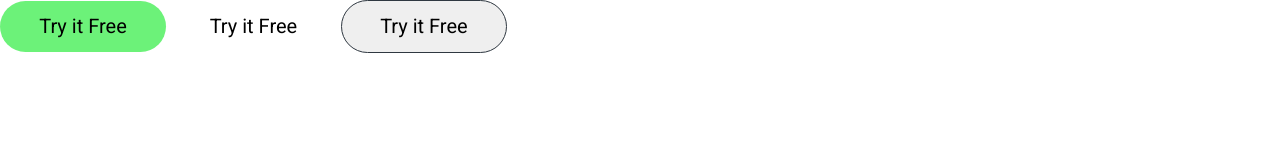
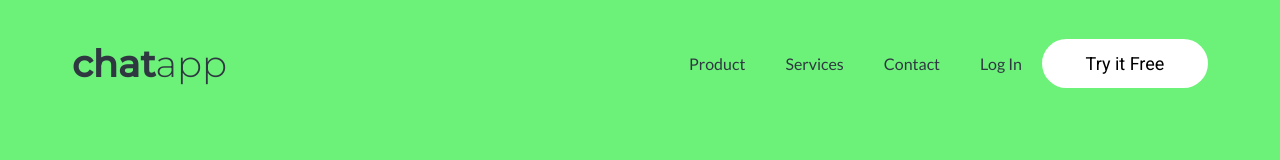
Before and after one commit to karl-george/Chatapp, a plain HTML site: page index.html in a window 1280 px wide. Drawn offline with Linux system fonts and the light colour scheme.

Commit message:
Working on nav bar

```diff
--- a/css/styles.css
+++ b/css/styles.css
@@ -52,10 +52,12 @@ h3 {
 /* Containers & Grid */
 .outer-container {
   max-width: 1440px;
+  margin: 0 auto;
 }
 
 .inner-container {
   max-width: 1156px;
+  margin: 0 auto;
 }
 
 /* Links & Lists */
@@ -98,9 +100,14 @@ ul {
   border: 1px solid var(--color-text);
 }
 
+.btn-nav {
+  padding: 1.1rem 2.8rem;
+  font-size: 1.8rem;
+}
+
 /* Information Block */
 
-.info-block {
+/* .info-block {
   cursor: pointer;
 }
 
@@ -108,6 +115,59 @@ ul {
   font-size: 1.8rem;
   width: 100%;
   margin: 0;
+}
+
+
+
+@media screen and (min-width: 768px) {
+  .info-content {
+    width: auto;
+    display: flex;
+    font-size: 1.8rem;
+    max-height: 100%;
+    opacity: 1;
+  }
+
+
+} */
+
+/* Navbar */
+
+.text-logo {
+  font-size: 3.7rem;
+  line-height: 4.5rem;
+  font-weight: 300;
+}
+
+.logo-bold {
+  font-weight: 600;
+}
+
+.icon {
+  max-width: 35px;
+}
+
+.nav {
+  display: flex;
+  justify-content: space-between;
+  flex-wrap: wrap;
+  padding: 1rem;
+  align-items: center;
+}
+
+.nav-list {
+  width: 100%;
+  margin: 0;
+}
+
+.nav-item {
+  padding: 0.5rem 2rem;
+}
+
+.nav-toggler {
+  opacity: 0.5;
+  transition: box-shadow 0.15s;
+  cursor: pointer;
 }
 
 .collapsible-content {
@@ -123,12 +183,20 @@ ul {
 }
 
 @media screen and (min-width: 768px) {
-  .info-content {
+  .nav-toggler {
+    display: none;
+  }
+
+  .nav-list {
     width: auto;
     display: flex;
-    font-size: 1.8rem;
+    font-size: 1.6rem;
     max-height: 100%;
     opacity: 1;
+  }
+
+  .nav-item {
+    border: 0;
   }
 
   .collapsible-expanded .collapsible-content {
@@ -136,3 +204,7 @@ ul {
     opacity: 1;
   }
 }
+
+body {
+  background-color: #6cf279;
+}
--- a/index.html
+++ b/index.html
@@ -7,7 +7,7 @@
     <link rel="preconnect" href="https://fonts.googleapis.com" />
     <link rel="preconnect" href="https://fonts.gstatic.com" crossorigin />
     <link
-      href="https://fonts.googleapis.com/css2?family=Lato&family=Montserrat:wght@500&family=Roboto&display=swap"
+      href="https://fonts.googleapis.com/css2?family=Lato&family=Montserrat:wght@300;500&family=Roboto&display=swap"
       rel="stylesheet"
     />
     <link rel="stylesheet" href="css/normalize.css" />
@@ -15,9 +15,25 @@
     <title>ChatApp</title>
   </head>
   <body>
-    <button class="btn btn-green">Try it Free</button>
-    <button class="btn btn-white">Try it Free</button>
-    <button class="btn btn-outline">Try it Free</button>
+    <div class="header">
+      <div class="outer-container">
+        <div class="inner-container">
+          <div class="bg-gradient">
+            <nav class="nav collapsible">
+              <h2 class="text-logo"><span class="logo-bold">chat</span>app</h2>
+              <img class="icon nav-toggler" src="images/menu.png" alt="" />
+              <ul class="list nav-list collapsible-content">
+                <li class="nav-item">Product</li>
+                <li class="nav-item">Services</li>
+                <li class="nav-item">Contact</li>
+                <li class="nav-item">Log In</li>
+                <button class="btn btn-white btn-nav">Try it Free</button>
+              </ul>
+            </nav>
+          </div>
+        </div>
+      </div>
+    </div>
 
     <script src="js/main.js"></script>
   </body>
--- a/js/main.js
+++ b/js/main.js
@@ -1,8 +1,15 @@
+// const collapsibles = document.querySelectorAll(".collapsible");
+// if (window.innerWidth < 768) {
+//   collapsibles.forEach((item) =>
+//     item.addEventListener("click", function () {
+//       this.classList.toggle("collapsible-expanded");
+//     })
+//   );
+// }
+
 const collapsibles = document.querySelectorAll(".collapsible");
-if (window.innerWidth < 768) {
-  collapsibles.forEach((item) =>
-    item.addEventListener("click", function () {
-      this.classList.toggle("collapsible-expanded");
-    })
-  );
-}
+collapsibles.forEach((item) =>
+  item.addEventListener("click", function () {
+    this.classList.toggle("collapsible-expanded");
+  })
+);
```
Also changed, not shown: images/chatappdark.png (added), images/chatappgreen.png (added), images/menu.png (added), 1 other file.
